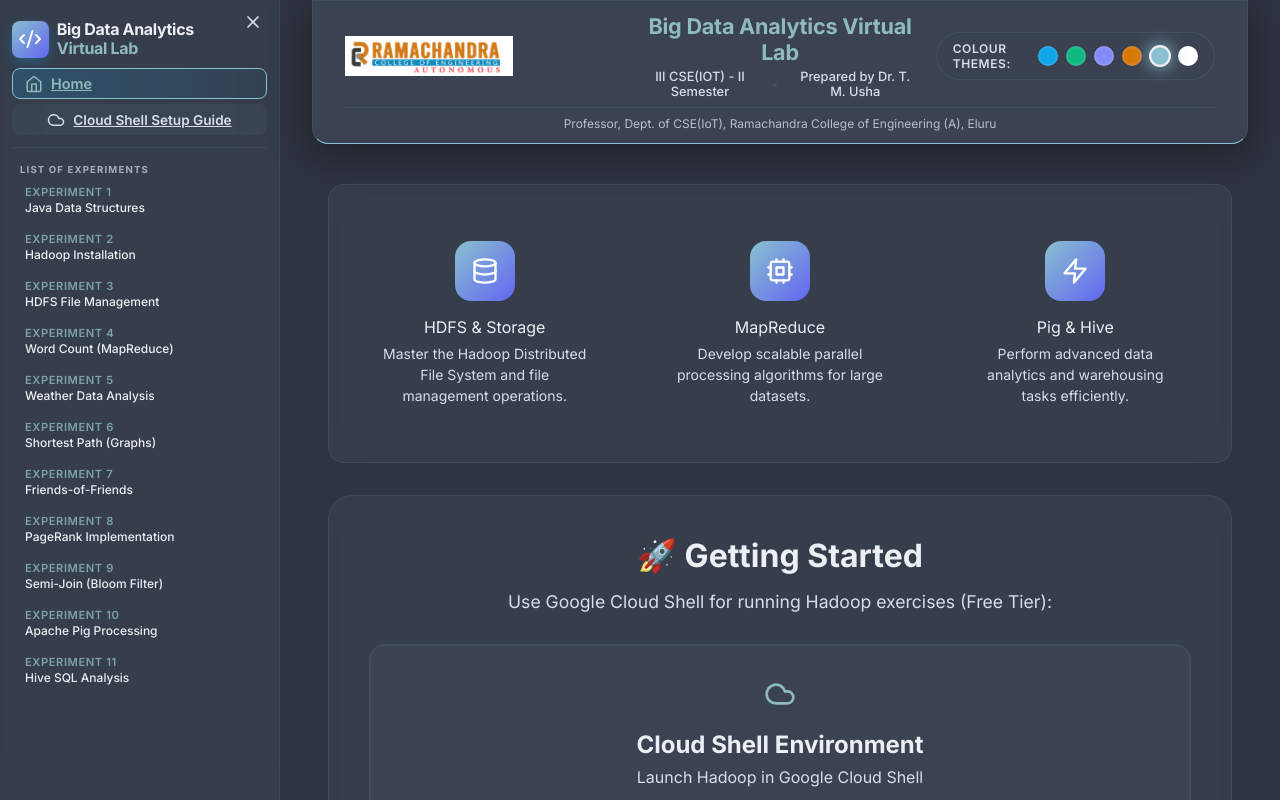
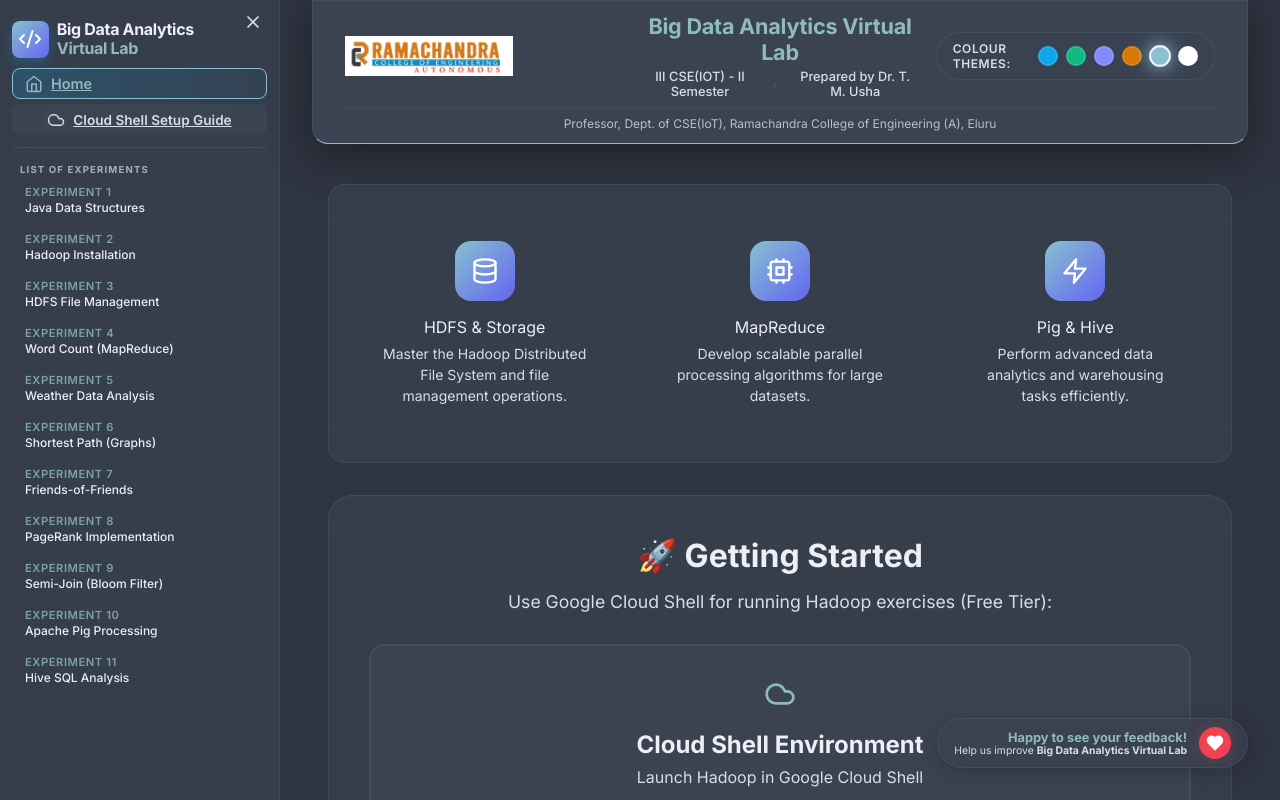
Before and after one commit to DrTMUSHACoder/BigDataAnalyticsVirtualLab, a React (Vite) app: page / in a window 1280 px wide. Shown: the top 800 px of the page. Built offline with nearby package versions, Linux system fonts and the light colour scheme.

Commit message:
fix: remove force redirect from netlify and restore all components

```diff
--- a/src/App.jsx
+++ b/src/App.jsx
@@ -102,7 +102,7 @@ function AppContent() {
                         )}
                     </svg>
                 </button>
-                {/* <FeedbackWidget /> */}
+                <FeedbackWidget />
                 <PageHeader />
                 <div style={{ flex: 1 }}>
                     <Routes>
--- a/src/components/ExerciseDetail.jsx
+++ b/src/components/ExerciseDetail.jsx
@@ -89,8 +89,8 @@ const ExerciseDetail = () => {
 
                 <div className="section glass-card full-width">
                     <h3 className="section-title"><Play size={20} /> Execution & Expected Output</h3>
-                    {/* CodeRunner temporarily disabled for debugging */}
-                    {false ? (
+                    {/* CodeRunner enabled */}
+                    {[1].includes(exercise.id) ? (
                         <CodeRunner
                             code={exercise.code}
                             language="java"
```
Also changed, not shown: 1 other file (tests, documents, lock files or other folders).
